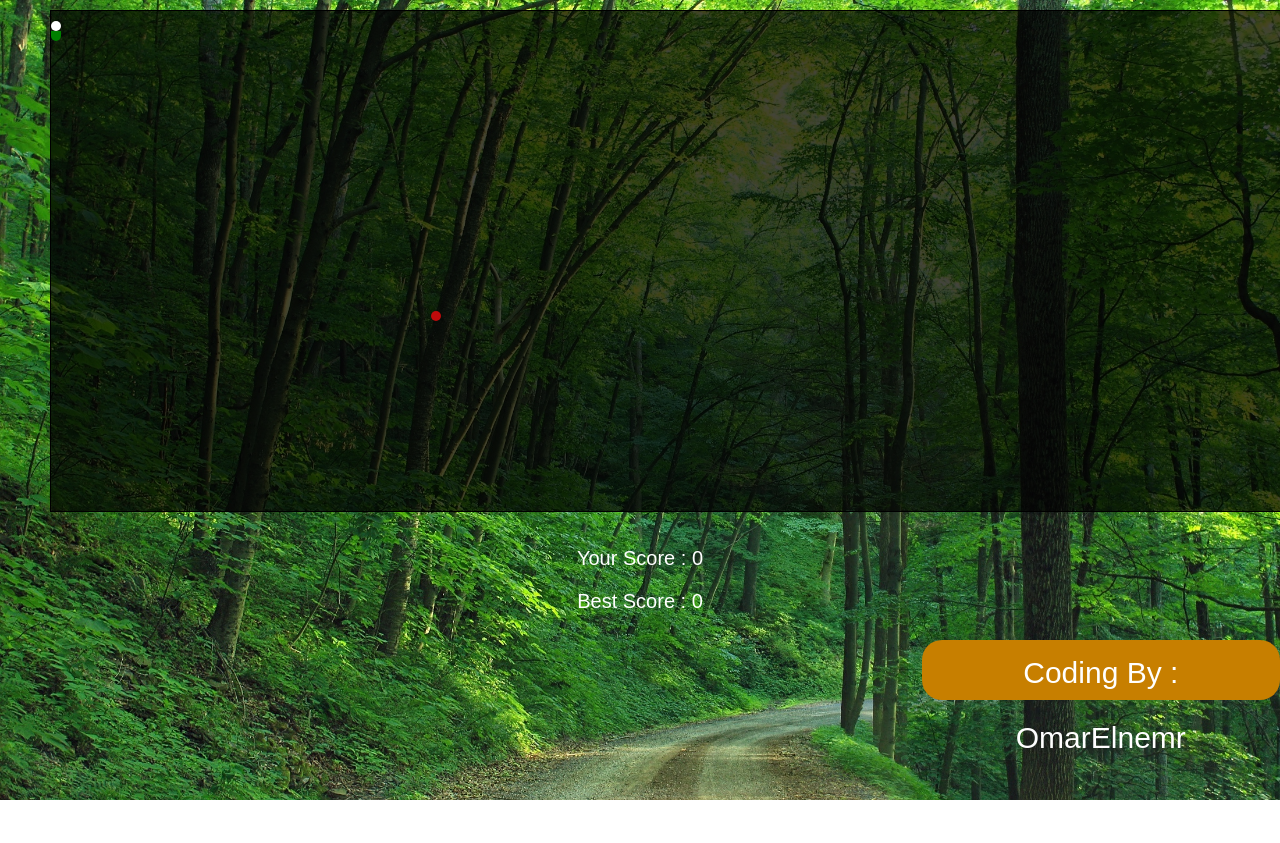
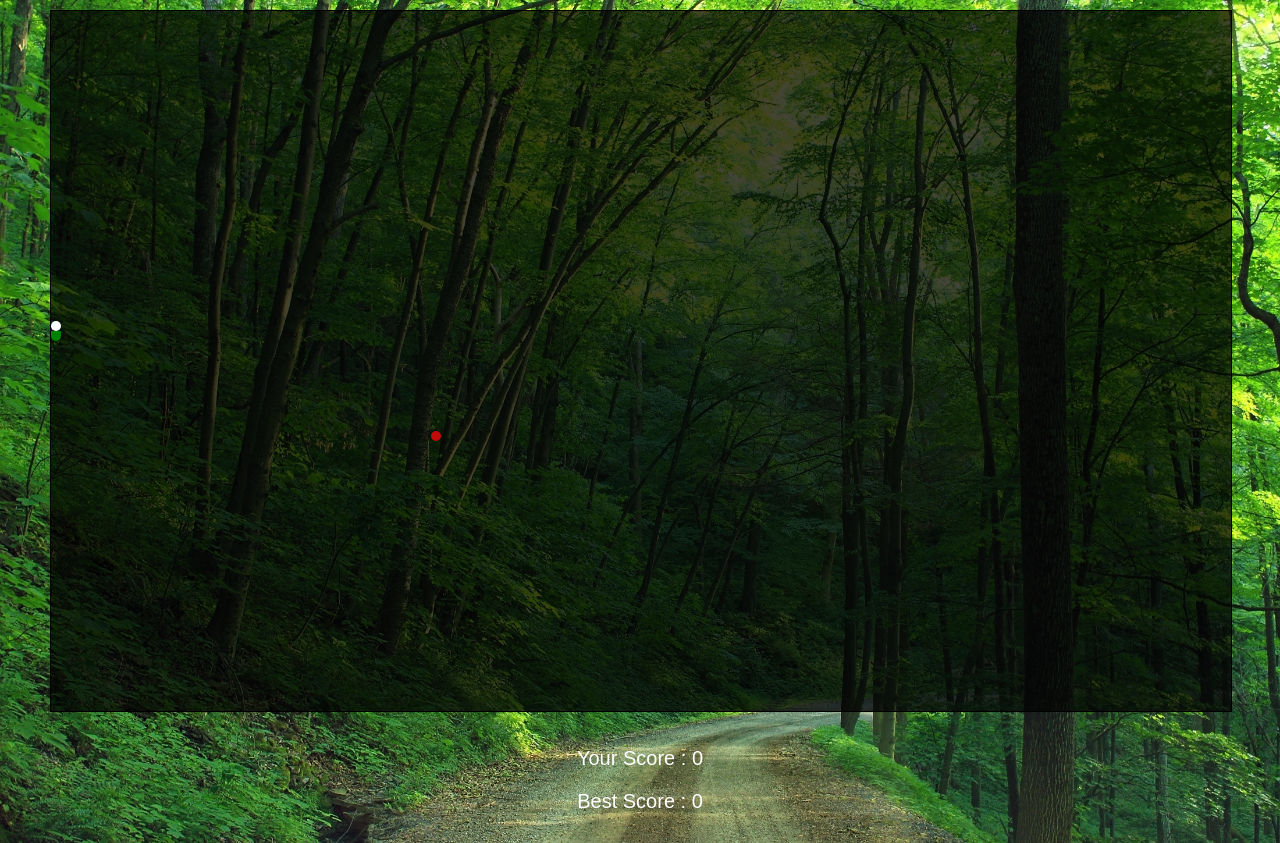
Before and after one commit to omarahmedelnemr/Snake-Website, a plain HTML site: page TheGame/index.html in a window 1280 px wide. Before the commit the page ends 800 px from the top, so only its background shows below. Drawn offline with Linux system fonts and the light colour scheme.

Commit message:
Edit the Game

```diff
--- a/TheGame/css/index.css
+++ b/TheGame/css/index.css
@@ -18,9 +18,9 @@ body{
 .game-frame{
     background-color: #000000ba /*#e2e2e2*/;
     position: relative;
-    width: 1230px;
+    width: 100%;
     /* box-shadow: -15px 16px 20px 0px; */
-    height: 500px;
+    height: 700px;
     border: 1px solid black;
     overflow: hidden;
     margin-bottom: 35px;
--- a/TheGame/index.html
+++ b/TheGame/index.html
@@ -26,9 +26,7 @@
 	</div>
 	<p class="f score">0</p>
 	<p class="f best">0</p>
-	<div class="logo">
-		<p>Coding By  : OmarElnemr</p>
-	</div>
+	<!-- d -->
 </section>
 
 <div class="lose">
--- a/TheGame/js/index.js
+++ b/TheGame/js/index.js
@@ -180,7 +180,7 @@ function startSetting(){
   //   })
   // })
   $(".head").css({"top":snake.hy+"px","border-radius":"0px 0px 10px 10px"})
-  $(".dot").css({left:(Math.floor(Math.random()*100)*10),top:(Math.floor(Math.random()*50)*10)});
+  $(".dot").css({left:(Math.floor(Math.random()*100)*10),top:(Math.floor(Math.random()*70)*10)});
   $(".item"+snake.bx.length).hide()
   $(".lose").hide();
 
```
